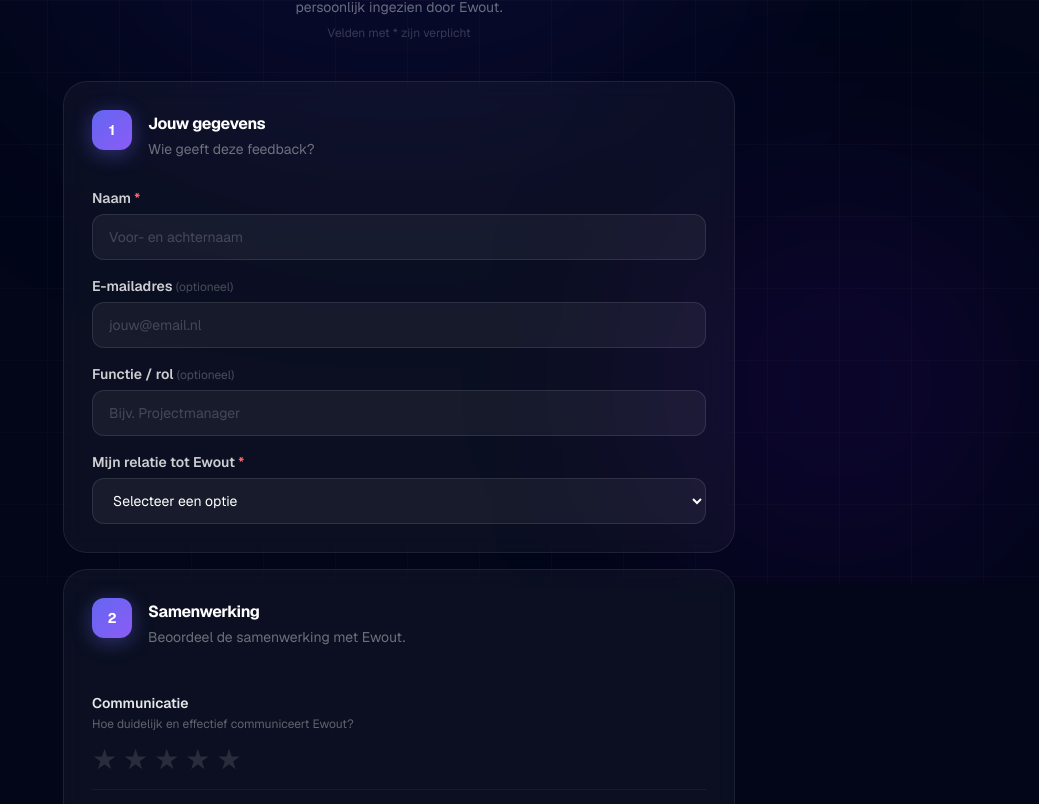
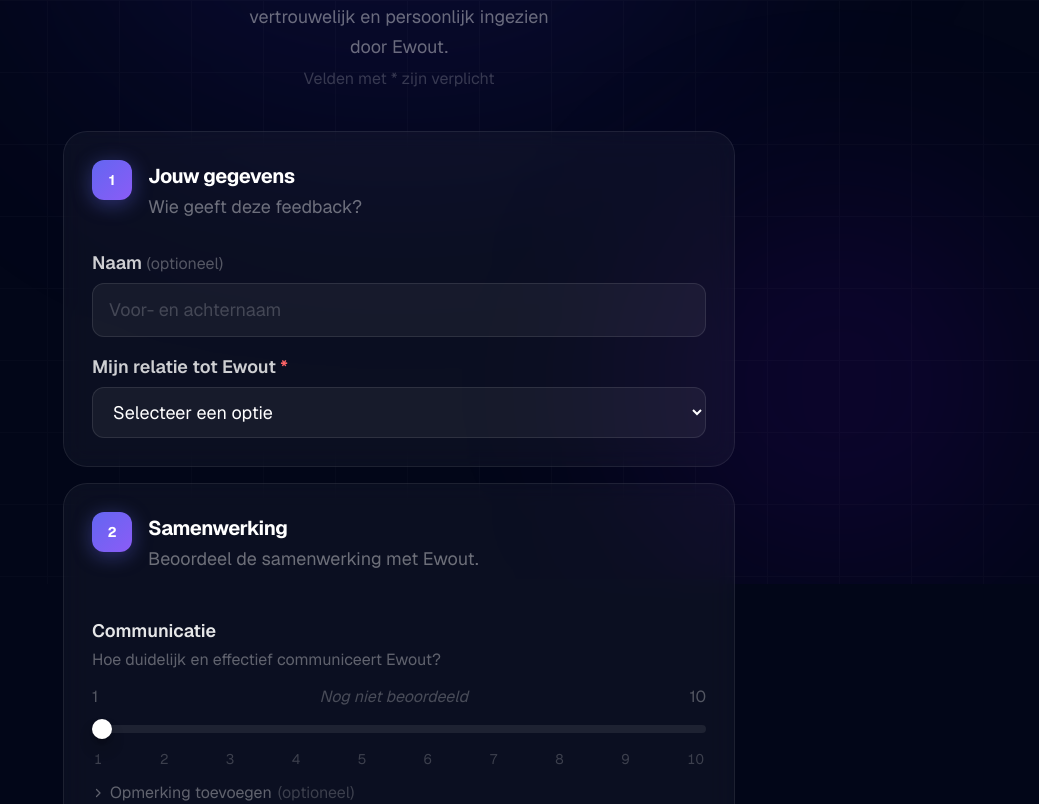
Before and after one commit to EwoutvanSchaik/testapp_v2, a Next.js app: page /feedback in a window 1280 px wide. Shown: the part 216-1020 px from the top of the page, without its empty margins (241-1280 px from the left). Built offline with nearby package versions, Linux system fonts and the light colour scheme.

Commit message:
verbeteringen feedbackformulier

```diff
--- a/app/feedback/page.tsx
+++ b/app/feedback/page.tsx
@@ -4,8 +4,12 @@ import { useState } from 'react';
 
 const RECIPIENT_NAME = 'Ewout';
 
-const RATING_LABELS: Record<number, string> = {
-  1: 'Onvoldoende', 2: 'Matig', 3: 'Voldoende', 4: 'Goed', 5: 'Uitstekend',
+const SCORE_LABEL = (v: number) => {
+  if (v <= 3) return 'Onvoldoende';
+  if (v <= 5) return 'Matig';
+  if (v <= 7) return 'Voldoende';
+  if (v <= 9) return 'Goed';
+  return 'Uitstekend';
 };
 
 const GIFS = [
@@ -18,32 +22,71 @@ const GIFS = [
   'https://media.giphy.com/media/v1.Y2lkPTc5MGI3NjExaW10ODF5b3JzdTB2bjA4emxnbmd1dmtoemJrbDNuaWZzYmg2N2dwbCZlcD12MV9naWZzX3NlYXJjaCZjdD1n/cS7AhVMWcA8PHBs9Vx/giphy.gif',
 ];
 
-/* ── Star Rating ── */
-function StarRating({ value, onChange }: { value: number; onChange: (v: number) => void }) {
-  const [hover, setHover] = useState(0);
-  const active = hover || value;
+/* ── Score Slider (1–10) ── */
+function ScoreSlider({ value, onChange }: { value: number; onChange: (v: number) => void }) {
+  const pct = value > 0 ? ((value - 1) / 9) * 100 : 0;
+  const color =
+    value === 0 ? '#4b5563'
+    : value <= 3 ? '#ef4444'
+    : value <= 5 ? '#f97316'
+    : value <= 7 ? '#eab308'
+    : '#22c55e';
+
   return (
-    <div className="flex items-center gap-1.5">
-      {[1, 2, 3, 4, 5].map((star) => (
-        <button
-          key={star}
-          type="button"
-          onClick={() => onChange(star)}
-          onMouseEnter={() => setHover(star)}
-          onMouseLeave={() => setHover(0)}
-          className="text-[28px] leading-none transition-all duration-100 hover:scale-125 focus:outline-none"
-          aria-label={`${star} sterren`}
-        >
-          <span style={{ color: active >= star ? '#fbbf24' : 'rgba(255,255,255,0.12)', filter: active >= star ? 'drop-shadow(0 0 6px rgba(251,191,36,0.5))' : 'none' }}>
-            ★
+    <div className="space-y-2">
+      <div className="flex items-center justify-between">
+        <span className="text-base text-white/30">1</span>
+        {value > 0 ? (
+          <div className="flex items-center gap-2">
+            <span
+              className="text-2xl font-extrabold tabular-nums"
+              style={{ color }}
+            >
+              {value}
+            </span>
+            <span
+              className="text-base font-semibold px-2.5 py-1 rounded-full border"
+              style={{ color, borderColor: `${color}40`, background: `${color}15` }}
+            >
+              {SCORE_LABEL(value)}
+            </span>
+          </div>
+        ) : (
+          <span className="text-base text-white/25 italic">Nog niet beoordeeld</span>
+        )}
+        <span className="text-base text-white/30">10</span>
+      </div>
+      <div className="relative h-6 flex items-center">
+        <div className="absolute w-full h-2 rounded-full bg-white/8" />
+        {value > 0 && (
+          <div
+            className="absolute h-2 rounded-full transition-all duration-150"
+            style={{ width: `${pct}%`, background: `linear-gradient(90deg, #6366f1, ${color})` }}
+          />
+        )}
+        <input
+          type="range"
+          min={1}
+          max={10}
+          step={1}
+          value={value > 0 ? value : 1}
+          onChange={(e) => onChange(Number(e.target.value))}
+          onMouseDown={() => { if (value === 0) onChange(5); }}
+          onTouchStart={() => { if (value === 0) onChange(5); }}
+          className="relative w-full appearance-none bg-transparent cursor-pointer [&::-webkit-slider-thumb]:appearance-none [&::-webkit-slider-thumb]:w-5 [&::-webkit-slider-thumb]:h-5 [&::-webkit-slider-thumb]:rounded-full [&::-webkit-slider-thumb]:bg-white [&::-webkit-slider-thumb]:shadow-lg [&::-webkit-slider-thumb]:shadow-black/40 [&::-webkit-slider-thumb]:border-2 [&::-webkit-slider-thumb]:border-white/20 [&::-moz-range-thumb]:w-5 [&::-moz-range-thumb]:h-5 [&::-moz-range-thumb]:rounded-full [&::-moz-range-thumb]:bg-white [&::-moz-range-thumb]:border-0"
+        />
+      </div>
+      <div className="flex justify-between px-0.5">
+        {[1,2,3,4,5,6,7,8,9,10].map((n) => (
+          <span
+            key={n}
+            className="text-sm tabular-nums transition-colors duration-100"
+            style={{ color: value === n ? color : 'rgba(255,255,255,0.2)' }}
+          >
+            {n}
           </span>
-        </button>
-      ))}
-      {value > 0 && (
-        <span className="ml-2 text-xs font-semibold text-indigo-300 bg-indigo-500/15 border border-indigo-400/20 px-2.5 py-1 rounded-full">
-          {RATING_LABELS[value]}
-        </span>
-      )}
+        ))}
+      </div>
     </div>
   );
 }
@@ -59,38 +102,60 @@ function SectionHeader({ number, title, subtitle }: { number: number; title: str
         {number}
       </div>
       <div className="pt-0.5">
-        <h2 className="text-base font-bold text-white tracking-tight">{title}</h2>
-        {subtitle && <p className="text-sm text-white/40 mt-0.5 leading-relaxed">{subtitle}</p>}
+        <h2 className="text-xl font-bold text-white tracking-tight">{title}</h2>
+        {subtitle && <p className="text-lg text-white/40 mt-0.5 leading-relaxed">{subtitle}</p>}
       </div>
     </div>
   );
 }
 
-/* ── Rating row ── */
-function RatingRow({ label, description, field, ratings, setRatings, error }: {
+/* ── Rating row with optional remark ── */
+function RatingRow({ label, description, field, ratings, setRatings, remarks, setRemarks, error }: {
   label: string; description: string; field: string;
-  ratings: Record<string, number>; setRatings: (r: Record<string, number>) => void; error?: boolean;
+  ratings: Record<string, number>; setRatings: (r: Record<string, number>) => void;
+  remarks: Record<string, string>; setRemarks: (r: Record<string, string>) => void;
+  error?: boolean;
 }) {
+  const [open, setOpen] = useState(false);
   return (
     <div className={`py-4 border-b border-white/5 last:border-0 ${error ? 'rounded-xl bg-red-500/8 border-red-400/20 px-4 -mx-4 border' : ''}`}>
-      <div className="mb-2.5">
-        <p className="text-sm font-semibold text-white/90">{label}</p>
-        <p className="text-xs text-white/35 mt-0.5 leading-relaxed">{description}</p>
+      <div className="mb-3">
+        <p className="text-lg font-semibold text-white/90">{label}</p>
+        <p className="text-base text-white/35 mt-0.5 leading-relaxed">{description}</p>
       </div>
-      <StarRating value={ratings[field] ?? 0} onChange={(v) => setRatings({ ...ratings, [field]: v })} />
-      {error && <p className="text-xs text-red-400 mt-1.5 font-medium">Selecteer een beoordeling</p>}
+      <ScoreSlider value={ratings[field] ?? 0} onChange={(v) => setRatings({ ...ratings, [field]: v })} />
+      {error && <p className="text-base text-red-400 mt-1.5 font-medium">Selecteer een beoordeling</p>}
+      <button
+        type="button"
+        onClick={() => setOpen((o) => !o)}
+        className="mt-3 flex items-center gap-1.5 text-base text-white/35 hover:text-white/60 transition-colors"
+      >
+        <svg className={`w-3 h-3 transition-transform ${open ? 'rotate-90' : ''}`} fill="none" viewBox="0 0 24 24" stroke="currentColor" strokeWidth={2.5}>
+          <path strokeLinecap="round" strokeLinejoin="round" d="M9 5l7 7-7 7" />
+        </svg>
+        {remarks[field] ? 'Opmerking bewerken' : 'Opmerking toevoegen'} <span className="text-white/20">(optioneel)</span>
+      </button>
+      {open && (
+        <textarea
+          value={remarks[field] ?? ''}
+          onChange={(e) => setRemarks({ ...remarks, [field]: e.target.value })}
+          rows={2}
+          placeholder="Toelichting…"
+          className="mt-2 w-full rounded-xl border border-white/10 bg-white/5 text-white placeholder-white/20 px-4 py-3 text-lg focus:outline-none focus:ring-2 focus:ring-indigo-500/70 focus:border-indigo-500/50 transition-all hover:border-white/20 resize-y"
+        />
+      )}
     </div>
   );
 }
 
 /* ── Field label ── */
 function Label({ children }: { children: React.ReactNode }) {
-  return <label className="block text-sm font-semibold text-white/80 mb-1.5">{children}</label>;
+  return <label className="block text-lg font-semibold text-white/80 mb-1.5">{children}</label>;
 }
 
 /* ── Input base classes ── */
 const inputCls = (err?: boolean) =>
-  `w-full rounded-xl border bg-white/5 text-white placeholder-white/20 px-4 py-3 text-sm focus:outline-none focus:ring-2 focus:ring-indigo-500/70 focus:border-indigo-500/50 transition-all ${
+  `w-full rounded-xl border bg-white/5 text-white placeholder-white/20 px-4 py-3 text-lg focus:outline-none focus:ring-2 focus:ring-indigo-500/70 focus:border-indigo-500/50 transition-all ${
     err ? 'border-red-400/40 bg-red-500/8' : 'border-white/10 hover:border-white/20'
   }`;
 
@@ -114,27 +179,29 @@ const SKILLS_QUESTIONS = [
 const SECTIONS = ['Gegevens', 'Samenwerking', 'Vaardigheden', 'Open vragen', 'Indruk'];
 
 type FormData = {
-  name: string; email: string; role: string; relationship: string;
+  name: string; relationship: string; relationshipOther: string;
   openGoed: string; openGroei: string; openSituatie: string; openAdvies: string;
-  ratAlgemeen: number; opnieuwSamenwerken: string; opmerking: string;
+  ratAlgemeen: number; ratAlgemeenOpmerking: string; opnieuwSamenwerken: string; opmerking: string;
 };
 
 export default function FeedbackForm() {
   const [form, setForm] = useState<FormData>({
-    name: '', email: '', role: '', relationship: '',
+    name: '', relationship: '', relationshipOther: '',
     openGoed: '', openGroei: '', openSituatie: '', openAdvies: '',
-    ratAlgemeen: 0, opnieuwSamenwerken: '', opmerking: '',
+    ratAlgemeen: 0, ratAlgemeenOpmerking: '', opnieuwSamenwerken: '', opmerking: '',
   });
   const [ratings, setRatings] = useState<Record<string, number>>({});
+  const [remarks, setRemarks] = useState<Record<string, string>>({});
   const [errors, setErrors] = useState<Record<string, boolean>>({});
   const [status, setStatus] = useState<'idle' | 'loading' | 'success' | 'error'>('idle');
+  const [algemeenOpen, setAlgemeenOpen] = useState(false);
 
   const allRatingFields = [...COLLAB_QUESTIONS, ...SKILLS_QUESTIONS].map((q) => q.field);
 
   function validate() {
     const e: Record<string, boolean> = {};
-    if (!form.name.trim()) e.name = true;
     if (!form.relationship) e.relationship = true;
+    if (form.relationship === 'Anders' && !form.relationshipOther.trim()) e.relationshipOther = true;
     allRatingFields.forEach((f) => { if (!ratings[f]) e[f] = true; });
     if (!form.openGoed.trim()) e.openGoed = true;
     if (!form.openGroei.trim()) e.openGroei = true;
@@ -155,7 +222,7 @@ export default function FeedbackForm() {
       const res = await fetch('/api/feedback', {
         method: 'POST',
         headers: { 'Content-Type': 'application/json' },
-        body: JSON.stringify({ ...form, ...ratings }),
+        body: JSON.stringify({ ...form, ...ratings, remarks }),
       });
       if (!res.ok) throw new Error();
       setStatus('success');
@@ -215,7 +282,7 @@ export default function FeedbackForm() {
               >
                 {i + 1}
               </div>
-              <span className="text-xs font-medium text-white/40 hidden sm:block">{s}</span>
+              <span className="text-base font-medium text-white/40 hidden sm:block">{s}</span>
               {i < SECTIONS.length - 1 && <div className="w-5 h-px bg-white/10 ml-1 hidden sm:block" />}
             </div>
           ))}
@@ -236,10 +303,10 @@ export default function FeedbackForm() {
           >
             Feedbackformulier
           </h1>
-          <p className="mt-3 text-white/40 text-sm max-w-xs mx-auto leading-relaxed">
+          <p className="mt-3 text-white/40 text-lg max-w-xs mx-auto leading-relaxed">
             Jouw antwoorden worden vertrouwelijk en persoonlijk ingezien door {RECIPIENT_NAME}.
           </p>
-          <p className="mt-1.5 text-xs text-white/20">Velden met * zijn verplicht</p>
+          <p className="mt-1.5 text-base text-white/20">Velden met * zijn verplicht</p>
         </div>
 
         <form onSubmit={handleSubmit} noValidate className="space-y-4">
@@ -248,21 +315,10 @@ export default function FeedbackForm() {
           <div className="rounded-3xl border border-white/8 bg-white/[0.04] backdrop-blur-md p-7">
             <SectionHeader number={1} title="Jouw gegevens" subtitle="Wie geeft deze feedback?" />
             <div className="space-y-4">
-              <div data-error={errors.name ? '' : undefined}>
-                <Label>Naam <span className="text-red-400">*</span></Label>
+              <div>
+                <Label>Naam <span className="text-white/30 font-normal text-base">(optioneel)</span></Label>
                 <input type="text" value={form.name} onChange={(e) => setForm({ ...form, name: e.target.value })}
-                  placeholder="Voor- en achternaam" className={inputCls(errors.name)} />
-                {errors.name && <p className="text-xs text-red-400 mt-1.5 font-medium">Vul je naam in</p>}
-              </div>
-              <div>
-                <Label>E-mailadres <span className="text-white/25 font-normal text-xs">(optioneel)</span></Label>
-                <input type="email" value={form.email} onChange={(e) => setForm({ ...form, email: e.target.value })}
-                  placeholder="jouw@email.nl" className={inputCls()} />
-              </div>
-              <div>
-                <Label>Functie / rol <span className="text-white/25 font-normal text-xs">(optioneel)</span></Label>
-                <input type="text" value={form.role} onChange={(e) => setForm({ ...form, role: e.target.value })}
-                  placeholder="Bijv. Projectmanager" className={inputCls()} />
+                  placeholder="Voor- en achternaam" className={inputCls()} />
               </div>
               <div data-error={errors.relationship ? '' : undefined}>
                 <Label>Mijn relatie tot {RECIPIENT_NAME} <span className="text-red-400">*</span></Label>
@@ -273,8 +329,18 @@ export default function FeedbackForm() {
                     <option key={o} className="bg-slate-900">{o}</option>
                   ))}
                 </select>
-                {errors.relationship && <p className="text-xs text-red-400 mt-1.5 font-medium">Selecteer je relatie</p>}
+                {errors.relationship && <p className="text-base text-red-400 mt-1.5 font-medium">Selecteer je relatie</p>}
               </div>
+              {form.relationship === 'Anders' && (
+                <div data-error={errors.relationshipOther ? '' : undefined}>
+                  <Label>Omschrijf je relatie <span className="text-red-400">*</span></Label>
+                  <input type="text" value={form.relationshipOther}
+                    onChange={(e) => setForm({ ...form, relationshipOther: e.target.value })}
+                    placeholder="Bijv. Klant, leverancier, stagebegeleider…"
+                    className={inputCls(errors.relationshipOther)} />
+                  {errors.relationshipOther && <p className="text-base text-red-400 mt-1.5 font-medium">Vul je relatie in</p>}
+                </div>
+              )}
             </div>
           </div>
 
@@ -283,7 +349,8 @@ export default function FeedbackForm() {
             <SectionHeader number={2} title="Samenwerking" subtitle={`Beoordeel de samenwerking met ${RECIPIENT_NAME}.`} />
             {COLLAB_QUESTIONS.map((q) => (
               <RatingRow key={q.field} label={q.label} description={q.description}
-                field={q.field} ratings={ratings} setRatings={setRatings} error={errors[q.field]} />
+                field={q.field} ratings={ratings} setRatings={setRatings}
+                remarks={remarks} setRemarks={setRemarks} error={errors[q.field]} />
             ))}
           </div>
 
@@ -292,7 +359,8 @@ export default function FeedbackForm() {
             <SectionHeader number={3} title="Professionele vaardigheden" subtitle={`Beoordeel de professionele kwaliteiten van ${RECIPIENT_NAME}.`} />
             {SKILLS_QUESTIONS.map((q) => (
               <RatingRow key={q.field} label={q.label} description={q.description}
-                field={q.field} ratings={ratings} setRatings={setRatings} error={errors[q.field]} />
+                field={q.field} ratings={ratings} setRatings={setRatings}
+                remarks={remarks} setRemarks={setRemarks} error={errors[q.field]} />
             ))}
           </div>
 
@@ -302,30 +370,30 @@ export default function FeedbackForm() {
             <div className="space-y-6">
               <div data-error={errors.openGoed ? '' : undefined}>
                 <Label>Wat doet {RECIPIENT_NAME} bijzonder goed? <span className="text-red-400">*</span></Label>
-                <p className="text-xs text-white/30 mb-2 leading-relaxed">Beschrijf een concrete sterkte of situatie (Situatie–Gedrag–Effect).</p>
+                <p className="text-base text-white/30 mb-2 leading-relaxed">Beschrijf een concrete sterkte of situatie (Situatie–Gedrag–Effect).</p>
                 <textarea value={form.openGoed} onChange={(e) => setForm({ ...form, openGoed: e.target.value })}
-                  rows={4} placeholder={`Bijv. ${RECIPIENT_NAME} is sterk in het helder samenvatten van complexe informatie…`}
+                  rows={4} placeholder=""
                   className={inputCls(errors.openGoed) + ' resize-y'} />
-                {errors.openGoed && <p className="text-xs text-red-400 mt-1.5 font-medium">Dit veld is verplicht</p>}
+                {errors.openGoed && <p className="text-base text-red-400 mt-1.5 font-medium">Dit veld is verplicht</p>}
               </div>
               <div data-error={errors.openGroei ? '' : undefined}>
                 <Label>Op welk gebied zou {RECIPIENT_NAME} het meest kunnen groeien? <span className="text-red-400">*</span></Label>
-                <p className="text-xs text-white/30 mb-2 leading-relaxed">Wees specifiek en geef indien mogelijk een suggestie.</p>
+                <p className="text-base text-white/30 mb-2 leading-relaxed">Wees specifiek en geef indien mogelijk een suggestie.</p>
                 <textarea value={form.openGroei} onChange={(e) => setForm({ ...form, openGroei: e.target.value })}
-                  rows={4} placeholder="Bijv. Het zou helpen als deadlines eerder worden gecommuniceerd…"
+                  rows={4} placeholder=""
                   className={inputCls(errors.openGroei) + ' resize-y'} />
-                {errors.openGroei && <p className="text-xs text-red-400 mt-1.5 font-medium">Dit veld is verplicht</p>}
+                {errors.openGroei && <p className="text-base text-red-400 mt-1.5 font-medium">Dit veld is verplicht</p>}
               </div>
               <div>
                 <Label>Beschrijf een concrete situatie <span className="text-white/25 font-normal text-xs">(optioneel)</span></Label>
-                <p className="text-xs text-white/30 mb-2">Een positieve of negatieve samenwerking die je is bijgebleven.</p>
+                <p className="text-base text-white/30 mb-2">Een positieve of negatieve samenwerking die je is bijgebleven.</p>
                 <textarea value={form.openSituatie} onChange={(e) => setForm({ ...form, openSituatie: e.target.value })}
                   rows={3} className={inputCls() + ' resize-y'} />
               </div>
               <div>
                 <Label>Welk advies wil je {RECIPIENT_NAME} meegeven? <span className="text-white/25 font-normal text-xs">(optioneel)</span></Label>
                 <textarea value={form.openAdvies} onChange={(e) => setForm({ ...form, openAdvies: e.target.value })}
-                  rows={3} placeholder="Bijv. 'Deel vaker tussentijdse updates…'"
+                  rows={3} placeholder=""
                   className={inputCls() + ' resize-y'} />
               </div>
             </div>
@@ -337,8 +405,27 @@ export default function FeedbackForm() {
             <div className="space-y-7">
               <div data-error={errors.ratAlgemeen ? '' : undefined}>
                 <Label>Algehele beoordeling <span className="text-red-400">*</span></Label>
-                <StarRating value={form.ratAlgemeen} onChange={(v) => setForm({ ...form, ratAlgemeen: v })} />
-                {errors.ratAlgemeen && <p className="text-xs text-red-400 mt-1.5 font-medium">Selecteer een beoordeling</p>}
+                <ScoreSlider value={form.ratAlgemeen} onChange={(v) => setForm({ ...form, ratAlgemeen: v })} />
+                {errors.ratAlgemeen && <p className="text-base text-red-400 mt-1.5 font-medium">Selecteer een beoordeling</p>}
+                <button
+                  type="button"
+                  onClick={() => setAlgemeenOpen((o) => !o)}
+                  className="mt-3 flex items-center gap-1.5 text-xs text-white/35 hover:text-white/60 transition-colors"
+                >
+                  <svg className={`w-3 h-3 transition-transform ${algemeenOpen ? 'rotate-90' : ''}`} fill="none" viewBox="0 0 24 24" stroke="currentColor" strokeWidth={2.5}>
+                    <path strokeLinecap="round" strokeLinejoin="round" d="M9 5l7 7-7 7" />
+                  </svg>
+                  {form.ratAlgemeenOpmerking ? 'Opmerking bewerken' : 'Opmerking toevoegen'} <span className="text-white/20">(optioneel)</span>
+                </button>
+                {algemeenOpen && (
+                  <textarea
+                    value={form.ratAlgemeenOpmerking}
+                    onChange={(e) => setForm({ ...form, ratAlgemeenOpmerking: e.target.value })}
+                    rows={2}
+                    placeholder="Toelichting…"
+                    className="mt-2 w-full rounded-xl border border-white/10 bg-white/5 text-white placeholder-white/20 px-4 py-3 text-sm focus:outline-none focus:ring-2 focus:ring-indigo-500/70 focus:border-indigo-500/50 transition-all hover:border-white/20 resize-y"
+                  />
+                )}
               </div>
               <div data-error={errors.opnieuwSamenwerken ? '' : undefined}>
                 <Label>Zou je graag (opnieuw) met {RECIPIENT_NAME} willen samenwerken? <span className="text-red-400">*</span></Label>
@@ -359,7 +446,7 @@ export default function FeedbackForm() {
                     </button>
                   ))}
                 </div>
-                {errors.opnieuwSamenwerken && <p className="text-xs text-red-400 mt-1.5 font-medium">Maak een keuze</p>}
+                {errors.opnieuwSamenwerken && <p className="text-base text-red-400 mt-1.5 font-medium">Maak een keuze</p>}
               </div>
               <div>
                 <Label>Overige opmerkingen <span className="text-white/25 font-normal text-xs">(optioneel)</span></Label>
@@ -379,7 +466,6 @@ export default function FeedbackForm() {
 
           {/* Submit */}
           <div className="relative group">
-            {/* Glow */}
             <div
               className="absolute -inset-1 rounded-2xl opacity-0 group-hover:opacity-70 transition-opacity duration-300 blur-lg -z-10"
               style={{ background: 'linear-gradient(135deg, #6366f1, #8b5cf6)' }}
@@ -394,7 +480,7 @@ export default function FeedbackForm() {
             </button>
           </div>
 
-          <p className="text-center text-xs text-white/20 pb-8">
+          <p className="text-center text-base text-white/20 pb-8">
             Vertrouwelijk · Persoonlijk ingezien door {RECIPIENT_NAME} · Niet gedeeld met anderen
           </p>
 
```
